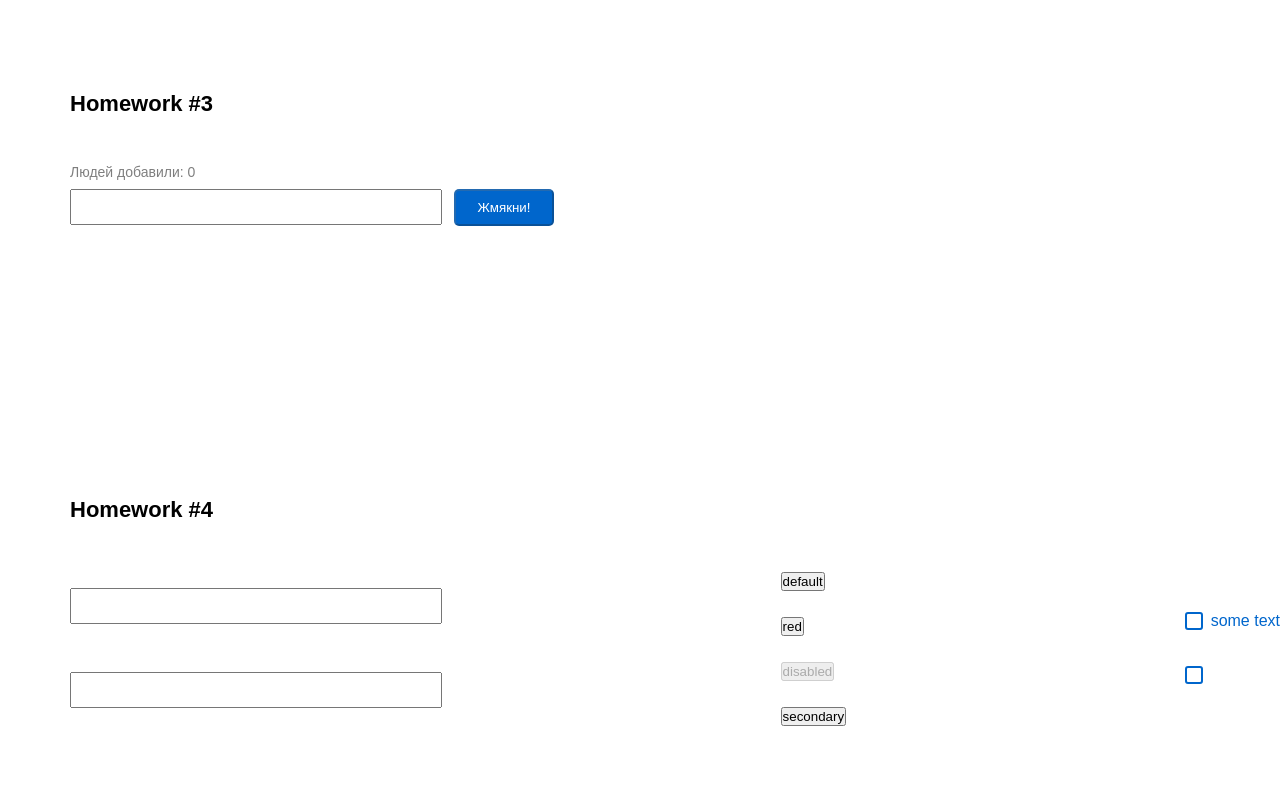
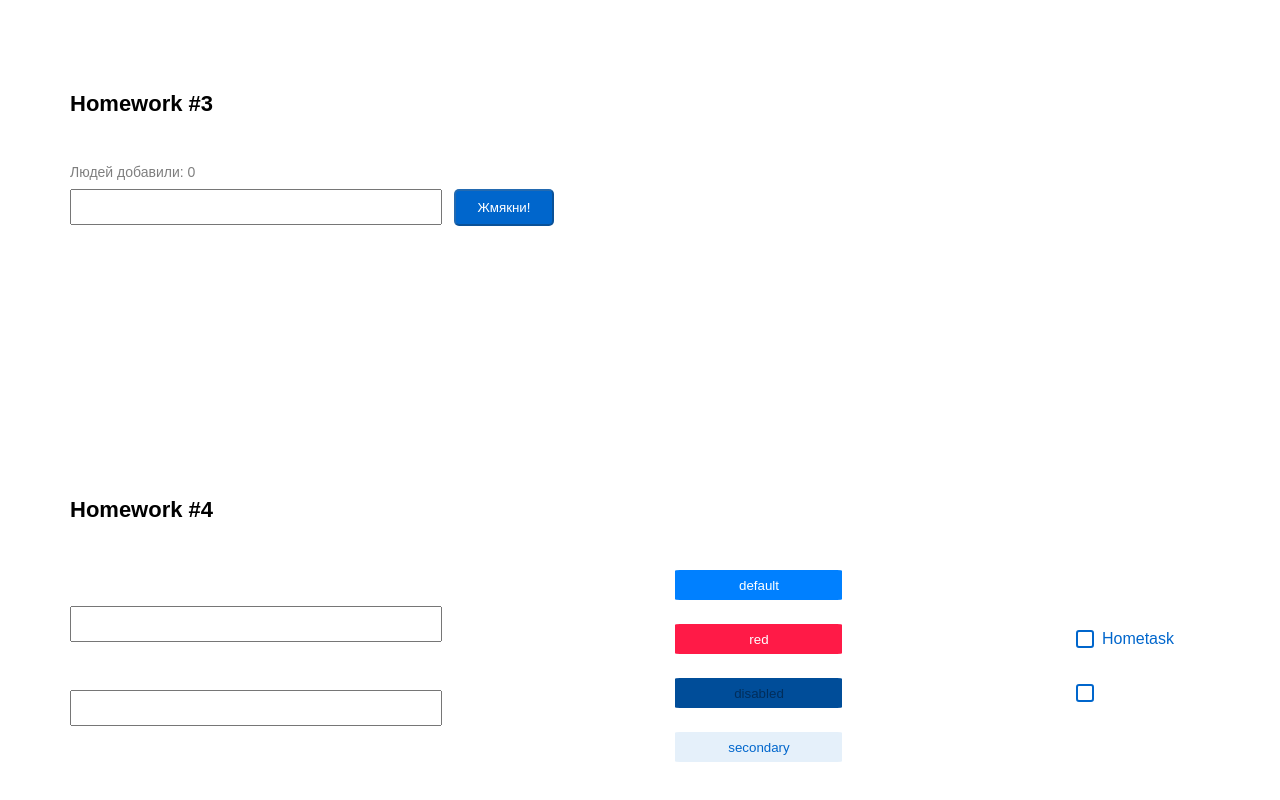
Before and after one commit to DmitriyVavilin/hws2-master, a React (Create React App) app: page / in a window 1280 px wide. Shown: the part 1030-1830 px from the top of the page. Built offline with nearby package versions, Linux system fonts and the light colour scheme.

Commit message:
refactoring coomit

```diff
--- a/src/s2-homeworks/hw04/Stand.tsx
+++ b/src/s2-homeworks/hw04/Stand.tsx
@@ -81,7 +81,7 @@ const Stand = () => {
                         checked={stateForAllCheckboxes}
                         onChangeChecked={setChecked}
                     >
-                        some text
+                        Hometask
                     </SuperCheckbox>
                 </div>
                 {/*совместим со старым кодом:*/}
--- a/src/s2-homeworks/hw04/common/c2-SuperButton/SuperButton.module.css
+++ b/src/s2-homeworks/hw04/common/c2-SuperButton/SuperButton.module.css
@@ -1,29 +1,45 @@
 .button {
+    border: none;
+    border-radius: 3%;
+    width: 167px;
+    height: 30px;
 }
 
 .disabled {
+    color: #002E5C;
+    background-color: #004D99;
 }
 
 .secondary  {
+    color: #0066CC;
+    background-color: #E5F0FA;
 }
 
 .default {
+    color: #ffffff;
+    background-color: #0080FF;
 }
 
 .red {
+    color: #ffffff;
+    background-color: #FF1A47;
 }
 
 .default:hover {
+    background-color: #0059B2;
 }
 
 .red:hover {
+    background-color: #B21232;
 }
 
 .secondary:hover {
+    background-color: #C9E5FF;
 }
 
 
 .default:active {
+    background-color: #004D99;
 }
 
 .secondary:active {
--- a/src/s2-homeworks/hw04/common/c3-SuperCheckbox/SuperCheckbox.module.css
+++ b/src/s2-homeworks/hw04/common/c3-SuperCheckbox/SuperCheckbox.module.css
@@ -3,6 +3,7 @@
     align-items: center;
 
     cursor: pointer;
+    margin-right: 106px;
 }
 
 /*input[type="checkbox"] - no*/
```
